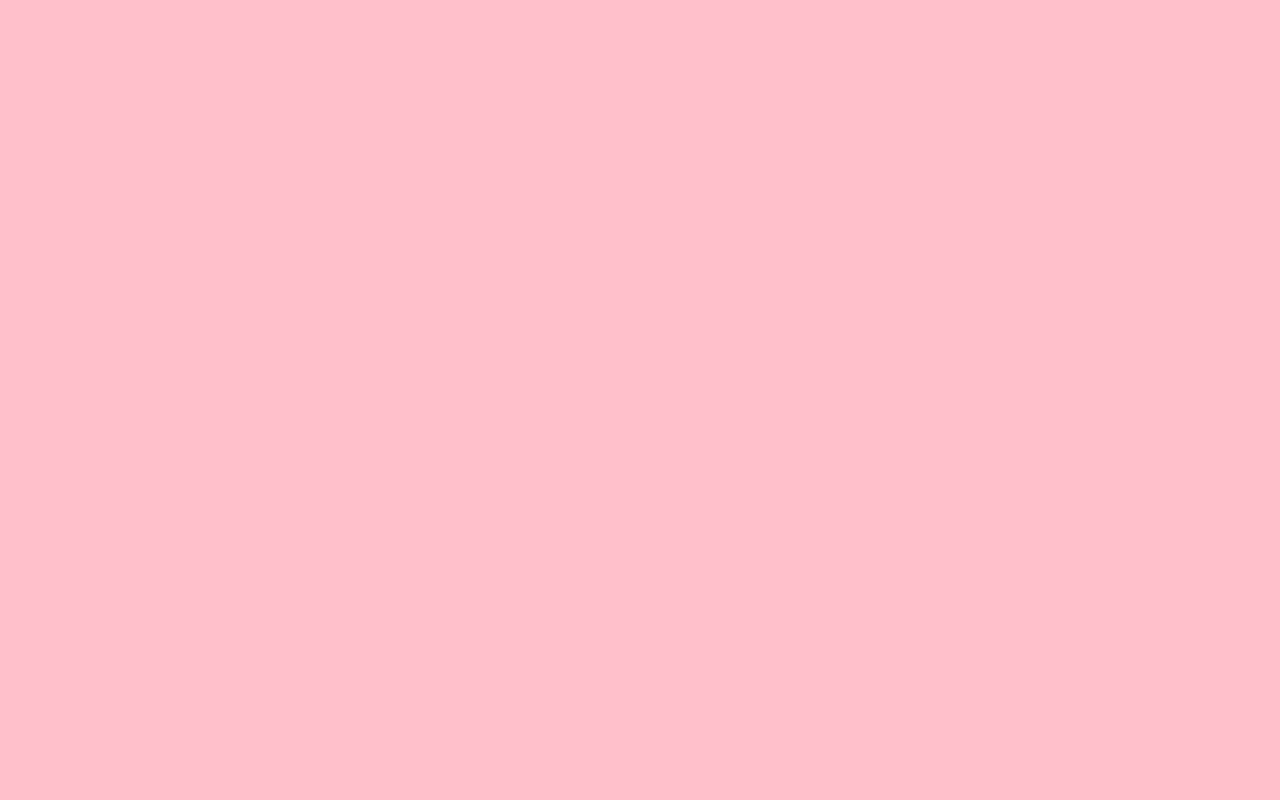
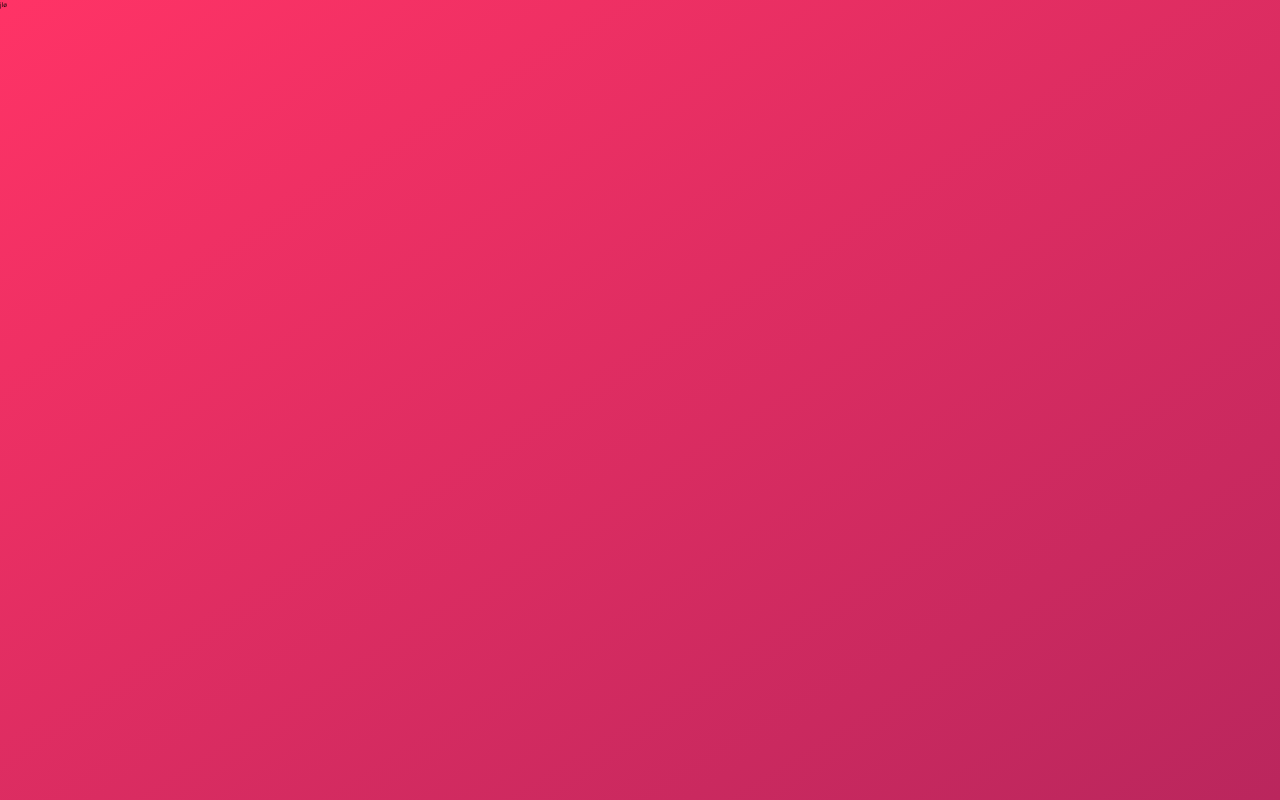
Before and after one commit to IrinaBBB/Trillo, a plain HTML site: page index.html in a window 1280 px wide. Drawn offline with nearby package versions, Linux system fonts and the light colour scheme.

Commit message:
add: project settings and custom properties

```diff
--- a/index.html
+++ b/index.html
@@ -11,6 +11,6 @@
         <title>trillo &mdash; Your all-in-one booking app</title>
     </head>
     <body>
-
+        jlø
     </body>
 </html>
--- /dev/null
+++ b/sass/_base.scss
@@ -0,0 +1,55 @@
+/*
+COLORS
+
+
+Grey light 1: #faf9f9
+Grey light 2: #f4f2f2
+Grey light 3: #f0eeee
+Grey light 4: #ccc
+
+Grey dark 1: #333
+Grey dark 2: #777
+Grey dark 3: #999
+
+*/
+
+:root {
+    --color-primary: #eb2f64;
+    --color-primary-light: #FF3366;
+    --color-primary-dark: #BA265D;
+
+    --color-grey-light-1: #faf9f9;
+    --grey-light-2: #f4f2f2;
+    --grey-light-3: #f0eeee;
+    --grey-light-4: #ccc;
+
+    --grey-dark-1: #333;
+    --grey-dark-2: #777;
+    --grey-dark-3: #999;
+}
+
+* {
+    margin: 0;
+    padding: 0;
+}
+*,
+*::before,
+*::after {
+    box-sizing: inherit;
+    font-size: 62.5%;
+}
+
+html {
+    box-sizing: border-box;
+}
+
+body {
+    font-family: 'Open Sans', sans-serif;
+    font-weight: 400;
+    line-height: 1.6;
+    color: var(--color-grey-dark-2);
+    background-image: linear-gradient(to right bottom, var(--color-primary-light), var(--color-primary-dark));
+    background-size: cover;
+    background-repeat: no-repeat;
+    min-height: 100vh;
+}
--- a/sass/main.scss
+++ b/sass/main.scss
@@ -1,22 +1,3 @@
-/*
-COLORS
-
-Primary: #eb2f64
-Primary light: #FF3366
-Primary dark: #BA265D
-
-Grey light 1: #faf9f9
-Grey light 2: #f4f2f2
-Grey light 3: #f0eeee
-Grey light 4: #ccc
-
-Grey dark 1: #333
-Grey dark 2: #777
-Grey dark 3: #999
-
-*/
-
-
-body {
-    background-color: pink;
-}
+@import "base";
+@import "components";
+@import "layout";
```
Also changed, not shown: css/main.css, sass/_components.scss (added), sass/_layout.scss (added), 1 other file.
